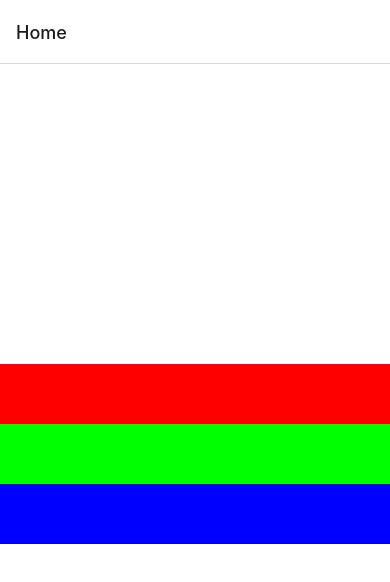
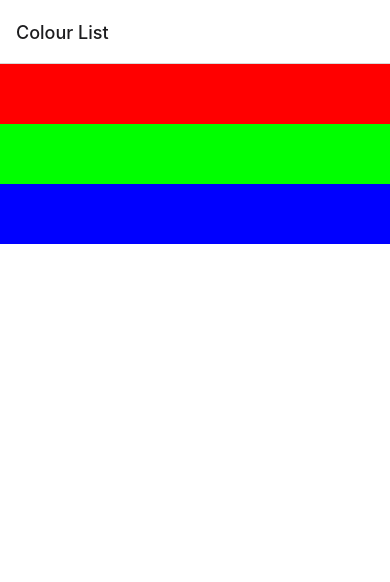
Before and after one commit to fritzlim/pcmob3-sep-2023-colourlist, a React Native app: screen / in a window 390 px wide. Shown: the top 582 px of the page. Built offline with nearby package versions, Linux system fonts and the light colour scheme.

Commit message:
FlatList reads from state variable of BlockRGB components

```diff
--- a/App.js
+++ b/App.js
@@ -1,16 +1,30 @@
-import { StatusBar } from "expo-status-bar";
 import React from "react";
-import { StyleSheet, Text, View } from "react-native";
+import { useState } from "react";
+import { StyleSheet, Text, View, FlatList } from "react-native";
 import { createStackNavigator } from "@react-navigation/stack";
 import { NavigationContainer } from "@react-navigation/native";
 import BlockRGB from "./components/BlockRGB";
 
 function HomeScreen() {
+  const [colorArray, setColorArray] = useState([
+    { red: 255, green: 0, blue: 0, id: "0" },
+    { red: 0, green: 255, blue: 0, id: "1" },
+    { red: 0, green: 0, blue: 255, id: "2" },
+  ]);
+
+  // Note that this renderItem() is inside HomeScreen().
+  function renderItem({ item }) {
+    return <BlockRGB red={item.red} green={item.green} blue={item.blue} />;
+  }
+
   return (
     <View style={styles.container}>
-      <BlockRGB red={255} green={0} blue={0} />
-      <BlockRGB red={0} green={255} blue={0} />
-      <BlockRGB red={0} green={0} blue={255} />
+      <FlatList
+        style={{ width: "100%" }}
+        data={colorArray}
+        renderItem={renderItem}
+        keyExtractor={(item) => item.id}
+      />
     </View>
   );
 }
@@ -21,7 +35,7 @@ export default function App() {
   return (
     <NavigationContainer>
       <Stack.Navigator>
-        <Stack.Screen name="Home" component={HomeScreen} />
+        <Stack.Screen name="Colour List" component={HomeScreen} />
       </Stack.Navigator>
     </NavigationContainer>
   );
```
